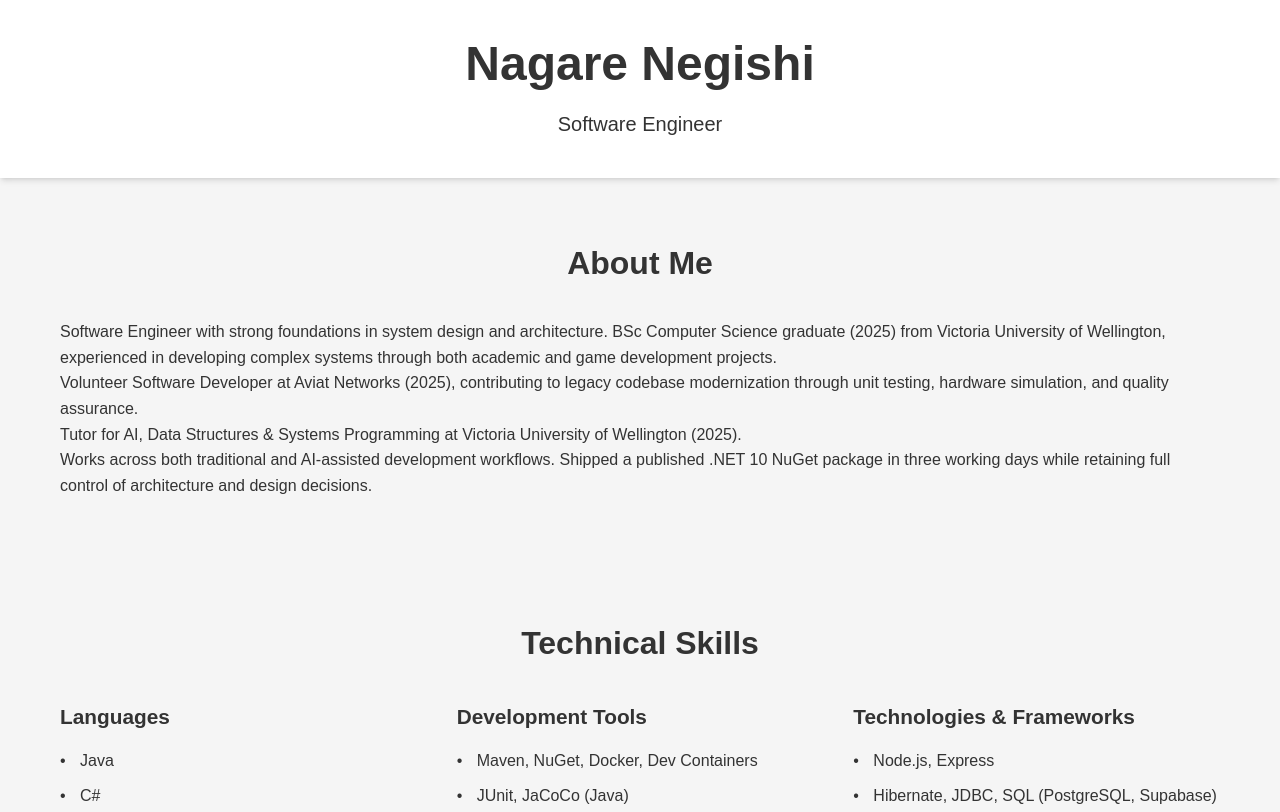
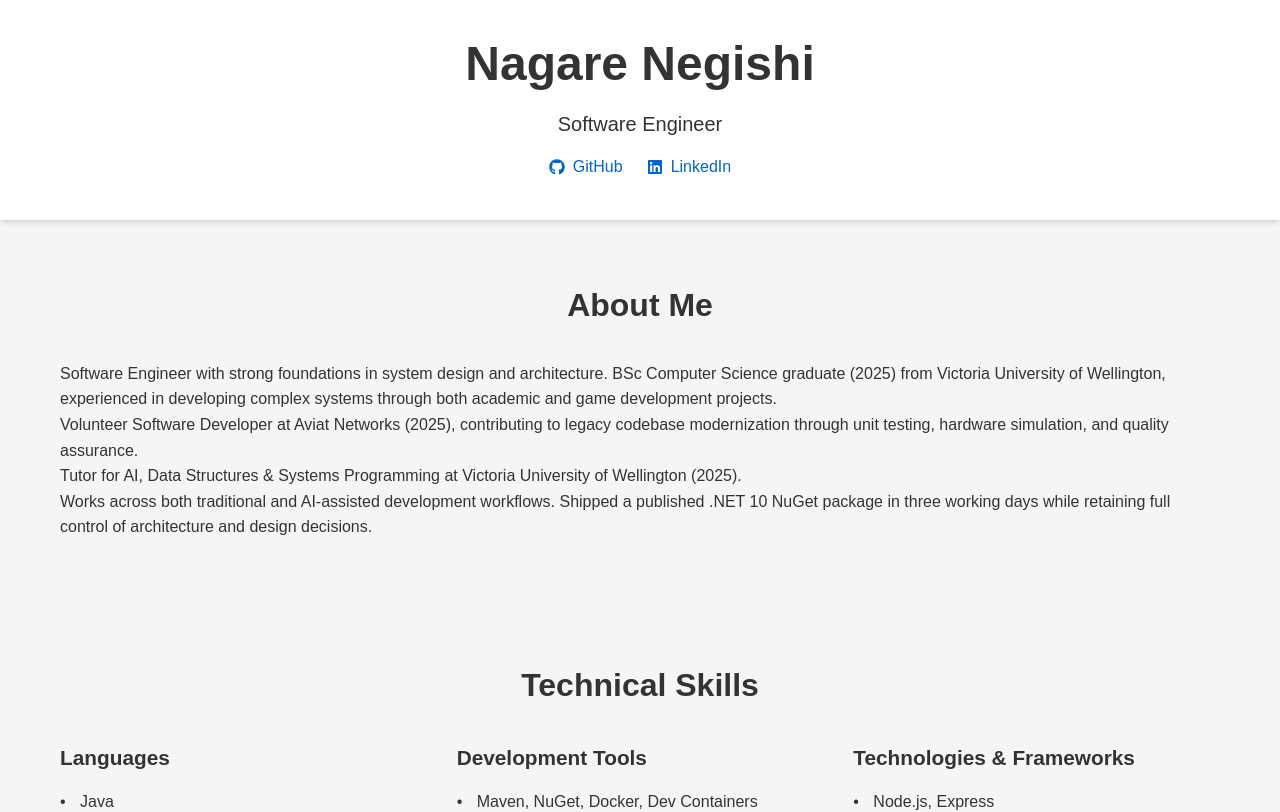
Before and after one commit to NagareNegishi/NagareNegishi.github.io, a React (Vite) app: page / in a window 1280 px wide. Shown: the top 812 px of the page. Built offline with nearby package versions, Linux system fonts and the light colour scheme.

Commit message:
add social link #20

```diff
--- a/src/components/Header.jsx
+++ b/src/components/Header.jsx
@@ -1,12 +1,18 @@
-import { personalInfo } from "../data/personalInfo";
+import { FaGithub, FaLinkedin } from 'react-icons/fa'
+import { personalInfo } from '../data/personalInfo'
+import IconLink from './IconLink'
 
 function Header() {
     return (
         <header className="bg-white py-10 shadow-md text-center">
-            <h1 className="text-5xl mb-5.5 font-bold">{ personalInfo.name }</h1>
-            <p className="text-xl ">{ personalInfo.title }</p>
+            <h1 className="text-5xl mb-5.5 font-bold">{personalInfo.name}</h1>
+            <p className="text-xl mb-4">{personalInfo.title}</p>
+            <div className="flex justify-center gap-6">
+                <IconLink icon={<FaGithub />}   href={personalInfo.github}   label="GitHub"   external />
+                <IconLink icon={<FaLinkedin />} href={personalInfo.linkedin} label="LinkedIn" external />
+            </div>
         </header>
     )
 }
 
-export default Header;
+export default Header
```
